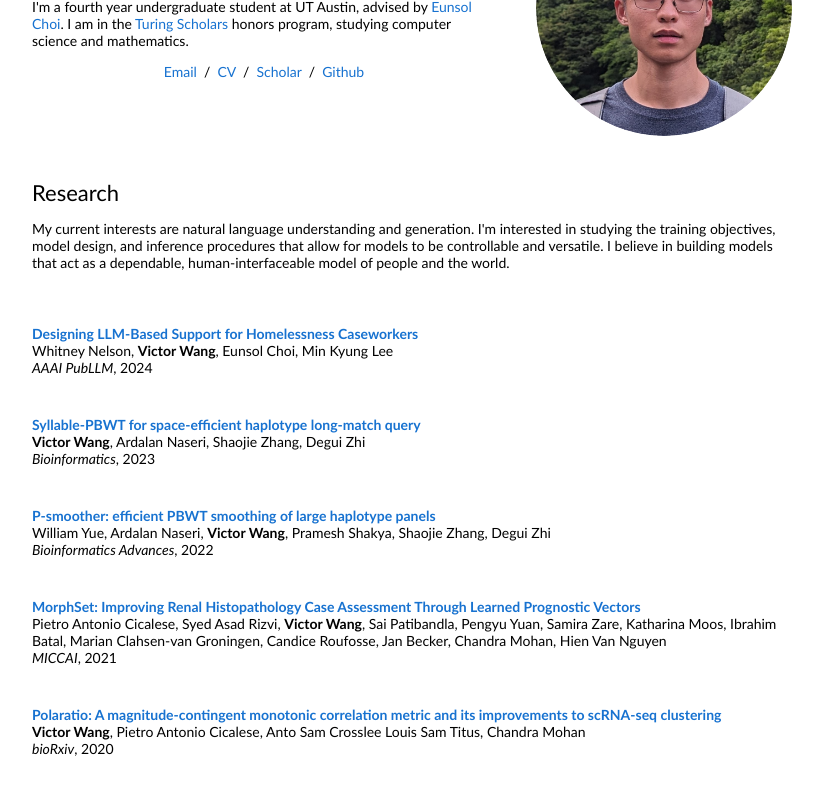
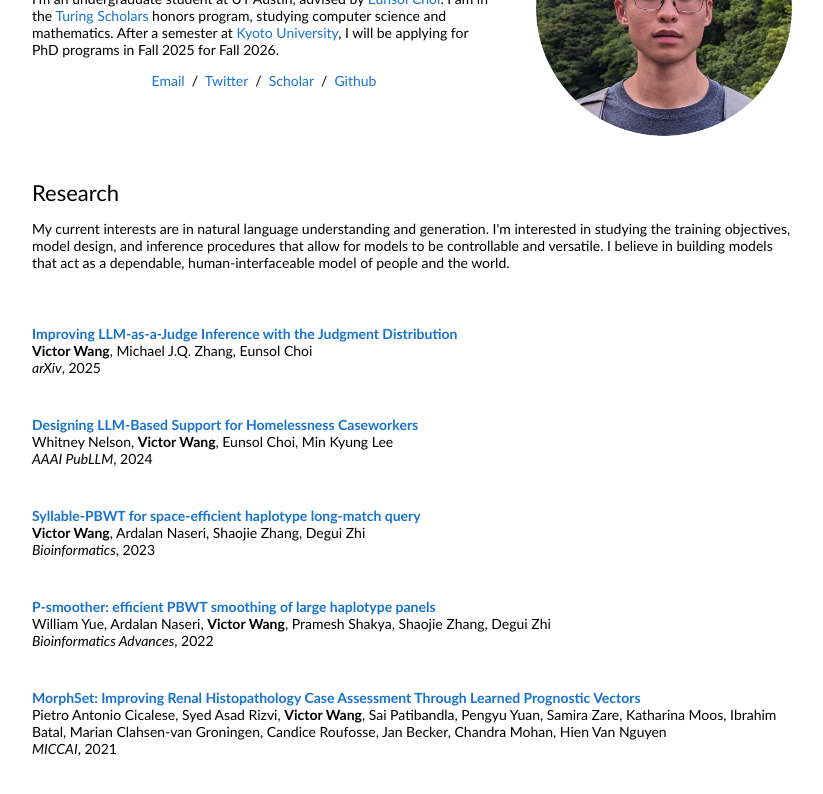
Before and after one commit to dubai03nsr/dubai03nsr.github.io, a plain HTML site: page index.html in a window 1280 px wide. Shown: the part 148-942 px from the top of the page, without its empty margins (228-1051 px from the left). Drawn offline with Linux system fonts and the light colour scheme.

Commit message:
distributional judge

```diff
--- a/index.html
+++ b/index.html
@@ -22,10 +22,11 @@
                 <p class="name" style="text-align: center;">
                   Victor Wang
                 </p>
-                <p>I'm a fourth year undergraduate student at UT Austin, advised by <a href="https://eunsol.github.io/">Eunsol Choi</a>. I am in the <a href="https://www.cs.utexas.edu/turing-scholars">Turing Scholars</a></a> honors program, studying computer science and mathematics.</p>
+                <p>I'm an undergraduate student at UT Austin, advised by <a href="https://eunsol.github.io/">Eunsol Choi</a>. I am in the <a href="https://www.cs.utexas.edu/turing-scholars">Turing Scholars</a></a> honors program, studying computer science and mathematics. After a semester at <a href="https://www.kyoto-u.ac.jp/en">Kyoto University</a>, I will be applying for PhD programs in Fall 2025 for Fall 2026.</p>
                 <p style="text-align:center">
                   <a href="mailto:victorwang37@utexas.edu">Email</a> &nbsp;/&nbsp;
-                  <a href="data/Victor_Wang_Resume.pdf">CV</a> &nbsp;/&nbsp;
+                  <!-- <a href="data/Victor_Wang_Resume.pdf">CV</a> &nbsp;/&nbsp; -->
+                  <a href="https://x.com/victorwang37">Twitter</a> &nbsp;/&nbsp;
                   <a href="https://scholar.google.com/citations?user=4izXmZYAAAAJ">Scholar</a> &nbsp;/&nbsp;
                   <a href="https://github.com/dubai03nsr">Github</a>
                 </p>
@@ -40,13 +41,27 @@
               <td style="padding:20px;width:100%;vertical-align:middle">
                 <h2>Research</h2>
                 <p>
-                 My current interests are natural language understanding and generation. I'm interested in studying the training objectives, model design, and inference procedures that allow for models to be controllable and versatile. I believe in building models that act as a dependable, human-interfaceable model of people and the world.
+                 My current interests are in natural language understanding and generation. I'm interested in studying the training objectives, model design, and inference procedures that allow for models to be controllable and versatile. I believe in building models that act as a dependable, human-interfaceable model of people and the world.
                 </p>
               </td>
             </tr>
           </tbody></table>
 
           <table style="width:100%;border:0px;border-spacing:0px;border-collapse:separate;margin-right:auto;margin-left:auto;"><tbody>
+            <tr>
+              <td style="padding:20px;width:75%;vertical-align:middle">
+                <a href="https://arxiv.org/pdf/2503.03064">
+                  <span class="papertitle">Improving LLM-as-a-Judge Inference with the Judgment Distribution</span>
+                </a>
+                <br>
+                <strong>Victor Wang</strong>,
+                Michael J.Q. Zhang,
+                Eunsol Choi
+                <br>
+                <em>arXiv</em>, 2025
+              </td>
+            </tr>
+
             <tr>
               <td style="padding:20px;width:75%;vertical-align:middle">
                 <a href="https://openreview.net/forum?id=XyLgLwT5wJ">
@@ -251,7 +266,7 @@
             </tr>
           </tbody></table>
 
-          <p align="right"; style="color:gray"><i>Last updated: 10/17/2024</i></p>
+          <p align="right"; style="color:gray"><i>Last updated: 3/5/2025</i></p>
         </td>
       </tr>
     </tbody></table>
```
